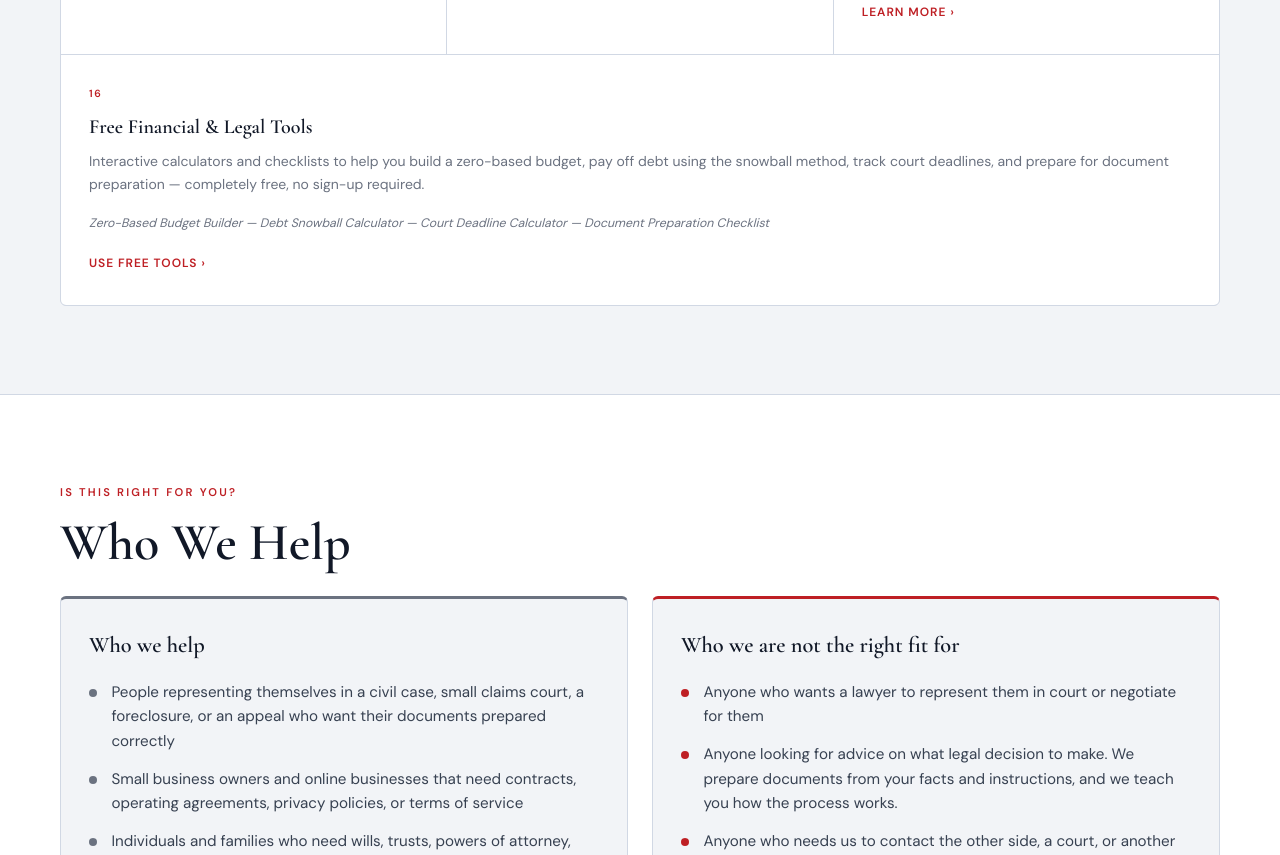
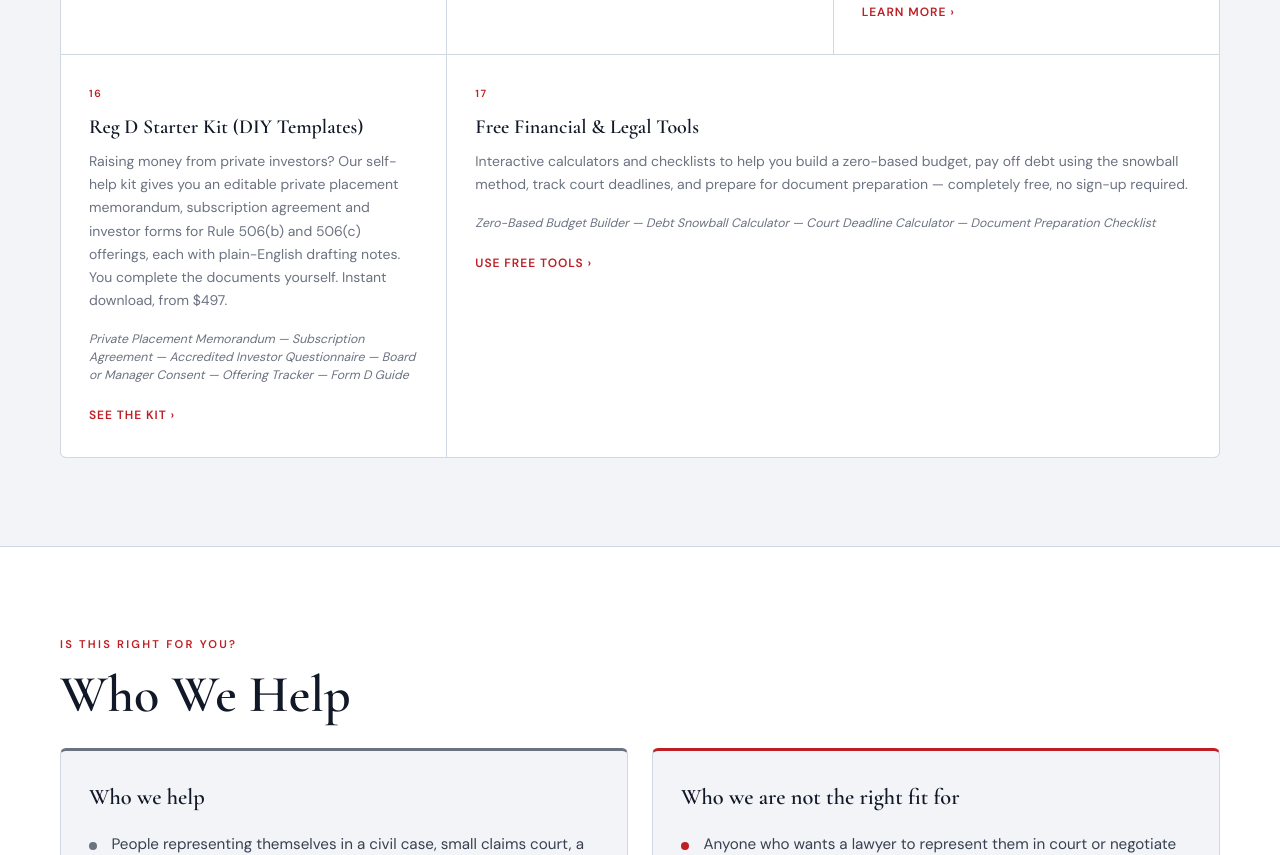
Before and after one commit to TheJurisInstitute/thejurisinstitute-site, a plain HTML site: page index.html in a window 1280 px wide. Shown: the part 2972-3827 px from the top of the page. Drawn offline with nearby package versions, Linux system fonts and the light colour scheme.

Commit message:
Add Reg D Starter Kit as a service card on the homepage
Co-Authored-By: Claude Opus 5.5 <noreply@anthropic.com>
Claude-Session: https://claude.ai/code/session_01792R49zink6MsrrAYuAtXz

```diff
--- a/index.html
+++ b/index.html
@@ -167,6 +167,7 @@ footer{background:#090D09;padding:2.5rem max(20px,env(safe-area-inset-right,0px)
 .footer-nav a:hover{color:rgba(255,255,255,0.65)}
 .rule{border:none;border-top:1px solid var(--border);margin:0}
 @media(min-width:961px){.services-grid .svc-card:last-child:nth-child(3n+1){grid-column:1/-1}}
+@media(min-width:961px){.services-grid .svc-card:last-child:nth-child(3n+2){grid-column:span 2}}
 @media(max-width:600px){.hero{padding-block:3.75rem 3.25rem}.section{padding-block:3.75rem}.services-grid{grid-template-columns:1fr}.steps-grid{grid-template-columns:1fr}.cred-pill{font-size:0.78rem;padding:0 0.9rem}.hero-creds{gap:0.6rem 0}}
 
 .testimonials{background:var(--surface);padding:5.5rem max(20px,env(safe-area-inset-right,0px));padding-left:max(20px,env(safe-area-inset-left,0px));border-top:1px solid var(--border);border-bottom:1px solid var(--border)}
@@ -420,6 +421,13 @@ footer{background:#090D09;padding:2.5rem max(20px,env(safe-area-inset-right,0px)
       </div>
       <div class="svc-card">
         <p class="svc-no">16</p>
+        <h3 class="svc-title">Reg D Starter Kit (DIY Templates)</h3>
+        <p class="svc-desc">Raising money from private investors? Our self-help kit gives you an editable private placement memorandum, subscription agreement and investor forms for Rule 506(b) and 506(c) offerings, each with plain-English drafting notes. You complete the documents yourself. Instant download, from $497.</p>
+        <p class="svc-docs">Private Placement Memorandum &mdash; Subscription Agreement &mdash; Accredited Investor Questionnaire &mdash; Board or Manager Consent &mdash; Offering Tracker &mdash; Form D Guide</p>
+        <a href="reg-d-starter-kit.html" class="svc-link">See the Kit &rsaquo;</a>
+      </div>
+      <div class="svc-card">
+        <p class="svc-no">17</p>
         <h3 class="svc-title">Free Financial &amp; Legal Tools</h3>
         <p class="svc-desc">Interactive calculators and checklists to help you build a zero-based budget, pay off debt using the snowball method, track court deadlines, and prepare for document preparation &mdash; completely free, no sign-up required.</p>
         <p class="svc-docs">Zero-Based Budget Builder &mdash; Debt Snowball Calculator &mdash; Court Deadline Calculator &mdash; Document Preparation Checklist</p>
```
